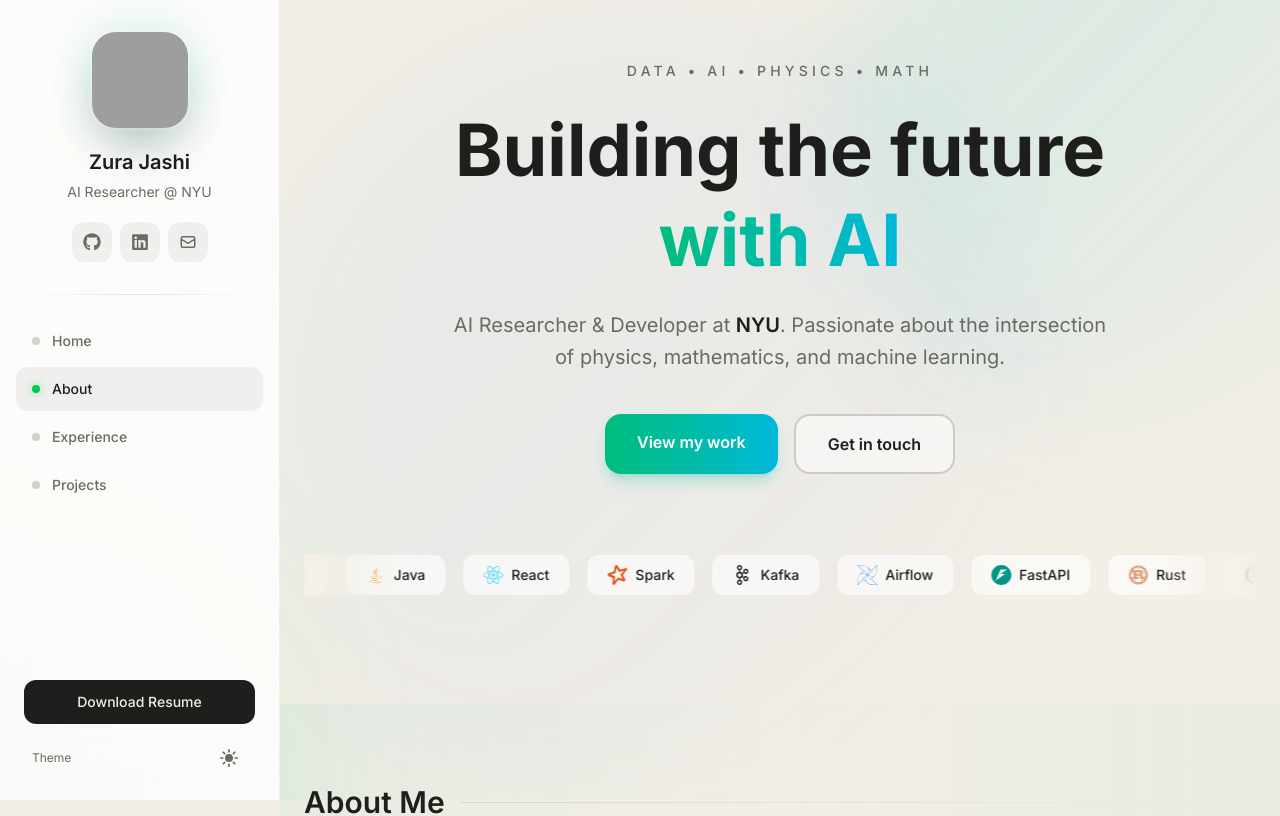
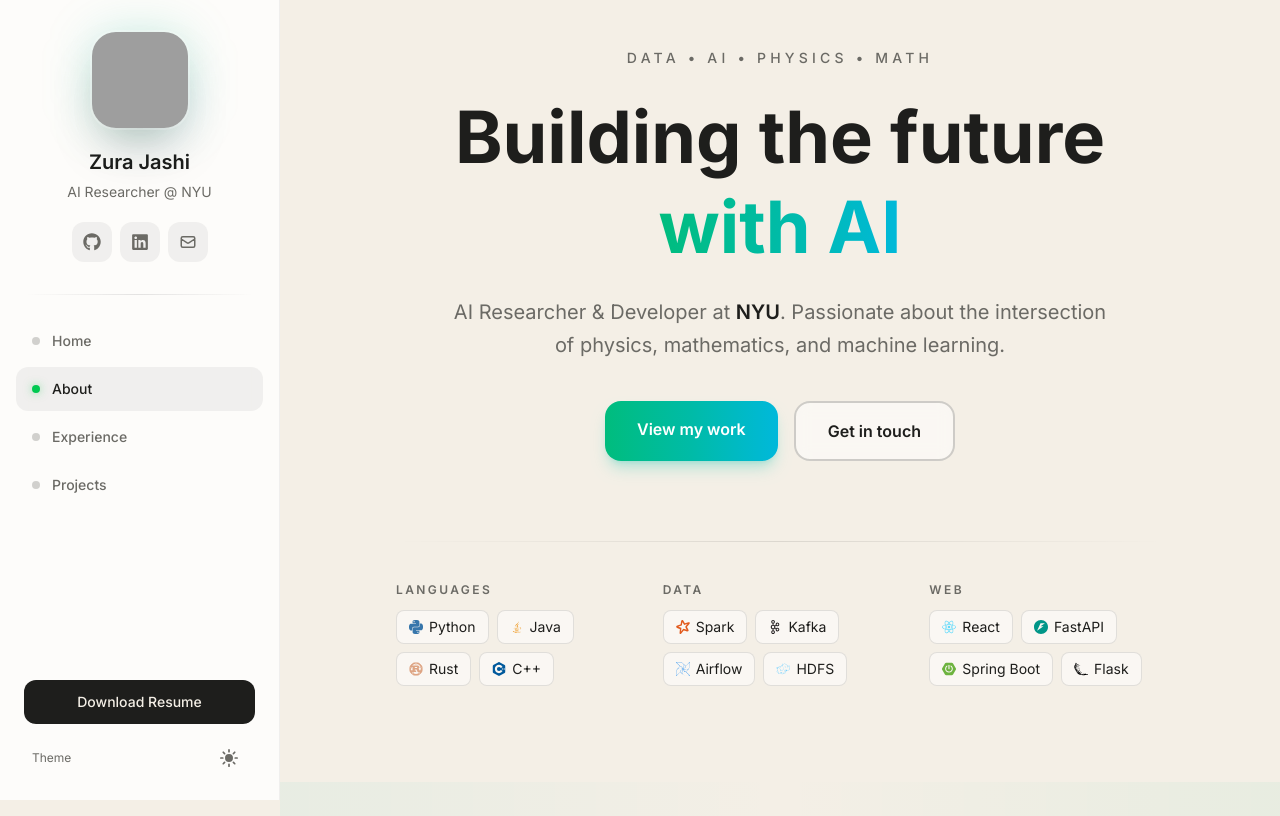
Before and after one commit to ZJashi/my-portfolio, a Next.js app: page / in a window 1280 px wide. Shown: the top 816 px of the page. Built offline with nearby package versions, Linux system fonts and the light colour scheme; grey boxes are pictures that could not be loaded.

Commit message:
change stuff

```diff
--- a/src/app/globals.css
+++ b/src/app/globals.css
@@ -6,20 +6,14 @@
 
 :root {
   --bg-main: #F4EFE6;
-  --bg-sidebar: rgba(244, 239, 230, 0.7);
   --ink: #1E1E1C;
   --stone: #6B6A65;
-  --accent: #1E1E1C;
-  --accent-muted: #6B6A65;
 }
 
 .dark {
   --bg-main: #1A1A1F;
-  --bg-sidebar: rgba(26, 26, 31, 0.9);
   --ink: #F5F5F4;
   --stone: #A8A8A6;
-  --accent: #F5F5F4;
-  --accent-muted: #A8A8A6;
 }
 
 html { scroll-behavior: smooth; }
--- a/src/app/page.tsx
+++ b/src/app/page.tsx
@@ -9,31 +9,9 @@ export const metadata = {
     "Personal portfolio of Zura Jashi - AI researcher at NYU, with expertise in data engineering, physics, and mathematics.",
 };
 
-function GradientOrb({ className }: { className: string }) {
-  return <div className={`absolute rounded-full blur-3xl animate-pulse ${className}`} />;
-}
-
 export default function HomePage() {
   return (
     <main className="relative overflow-x-hidden lg:pl-[280px]">
-      {/* Animated gradient orbs */}
-      <div className="fixed inset-0 -z-10 overflow-hidden pointer-events-none">
-        <GradientOrb className="-top-40 -right-40 w-[600px] h-[600px]
-          bg-linear-to-br from-teal-500/20 via-cyan-500/10 to-transparent
-          dark:from-teal-500/10 dark:via-cyan-500/5
-          [animation-duration:8s]" />
-
-        <GradientOrb className="-bottom-40 -left-40 w-[500px] h-[500px]
-          bg-linear-to-tr from-emerald-500/15 via-green-500/10 to-transparent
-          dark:from-emerald-500/10 dark:via-green-500/5
-          [animation-duration:10s] [animation-delay:2s]" />
-
-        <GradientOrb className="top-1/2 left-1/2 -translate-x-1/2 -translate-y-1/2 w-[800px] h-[800px]
-          bg-linear-to-br from-sky-500/5 via-blue-500/5 to-transparent
-          dark:from-sky-500/5 dark:via-blue-500/3
-          [animation-duration:12s] [animation-delay:4s]" />
-      </div>
-
       {/* Hero */}
       <section className="relative">
         <div className="max-w-5xl mx-auto px-6 pt-12 pb-24">
--- a/src/components/Sidebar.tsx
+++ b/src/components/Sidebar.tsx
@@ -17,7 +17,6 @@ export default function Sidebar() {
   const {
     isOpen,
     setIsOpen,
-    isHovered,
     setIsHovered,
     activeSection,
     handleNavClick,
--- a/src/components/home/Hero.tsx
+++ b/src/components/home/Hero.tsx
@@ -2,8 +2,8 @@
 
 import { motion } from "framer-motion";
 import { TECH } from "@/lib/tech";
-import { skills } from "@/lib/skills";
-import { slideUp } from "@/lib/animations";
+import { skillGroups } from "@/lib/skills";
+import { slideUp, staggerContainer, staggerItem } from "@/lib/animations";
 
 export default function Hero() {
   return (
@@ -11,7 +11,7 @@ export default function Hero() {
       id="hero"
       className="min-h-[70vh] flex flex-col items-center justify-center relative"
     >
-      {/* Main content - centered */}
+      {/* Main content */}
       <div className="text-center max-w-3xl">
         <motion.p
           {...slideUp}
@@ -82,32 +82,48 @@ export default function Hero() {
         </motion.div>
       </div>
 
-      {/* Skills marquee */}
+      {/* Skills — grouped */}
       <motion.div
         {...slideUp}
         transition={{ duration: 0.8, delay: 0.5 }}
-        className="mt-20 w-full relative overflow-hidden"
+        className="mt-20 w-full max-w-3xl"
       >
-        <div className="absolute left-0 top-0 bottom-0 w-24 bg-linear-to-r from-(--bg-main) to-transparent z-10" />
-        <div className="absolute right-0 top-0 bottom-0 w-24 bg-linear-to-l from-(--bg-main) to-transparent z-10" />
+        <div className="h-px bg-linear-to-r from-transparent via-black/10 dark:via-white/10 to-transparent mb-10" />
 
-        <div className="flex gap-4 animate-scroll-left">
-          {[...skills, ...skills].map((key, index) => {
-            const tech = TECH[key];
-            return (
-              <div
-                key={`${key}-${index}`}
-                className="flex items-center gap-2 px-5 py-2.5 rounded-xl
-                           border border-black/5 dark:border-white/10
-                           bg-white/60 dark:bg-white/5 backdrop-blur-sm
-                           hover:border-teal-500/30 hover:bg-teal-500/5
-                           transition-all duration-300 shrink-0"
+        <div className="grid grid-cols-1 sm:grid-cols-3 gap-8">
+          {skillGroups.map((group, gi) => (
+            <div key={group.label}>
+              <p className="text-xs font-semibold tracking-[0.2em] uppercase text-(--stone) mb-3">
+                {group.label}
+              </p>
+              <motion.div
+                initial="hidden"
+                whileInView="show"
+                viewport={{ once: true }}
+                variants={staggerContainer}
+                transition={{ delayChildren: gi * 0.1 }}
+                className="flex flex-wrap gap-2"
               >
-                <tech.Icon size={20} style={{ color: tech.color }} />
-                <span className="text-sm font-medium text-(--ink)">{tech.name}</span>
-              </div>
-            );
-          })}
+                {group.keys.map((key) => {
+                  const tech = TECH[key];
+                  return (
+                    <motion.span
+                      key={key}
+                      variants={staggerItem}
+                      className="flex items-center gap-1.5 px-3 py-1.5 rounded-lg text-sm
+                                 border border-black/10 dark:border-white/10
+                                 bg-white/50 dark:bg-white/5
+                                 text-(--ink) transition-colors duration-200
+                                 hover:bg-white/80 dark:hover:bg-white/10"
+                    >
+                      <tech.Icon size={14} style={{ color: tech.color }} />
+                      {tech.name}
+                    </motion.span>
+                  );
+                })}
+              </motion.div>
+            </div>
+          ))}
         </div>
       </motion.div>
     </section>
--- a/src/components/home/Skills.tsx
+++ /dev/null
@@ -1,59 +0,0 @@
-"use client";
-
-import { motion } from "framer-motion";
-import { TECH } from "@/lib/tech";
-import { skills } from "@/lib/skills";
-import { SectionHeader } from "@/components/ui/SectionHeader";
-import { fadeUp } from "@/lib/animations";
-
-const cardClass =
-  "group flex items-center gap-3 px-5 py-3 rounded-xl shrink-0 \
-border border-black/10 dark:border-white/10 \
-bg-white/50 dark:bg-white/5 \
-hover:bg-white/80 dark:hover:bg-white/10 \
-hover:shadow-lg hover:scale-105 \
-transition-all duration-300";
-
-function SkillCard({ techKey, index }: { techKey: keyof typeof TECH; index: number }) {
-  const tech = TECH[techKey];
-  return (
-    <motion.div
-      {...fadeUp}
-      transition={{ duration: 0.3, delay: Math.min(index * 0.05, 0.5) }}
-      className={cardClass}
-    >
-      <tech.Icon size={24} style={{ color: tech.color }} />
-      <span className="text-sm font-medium text-(--ink)">{tech.name}</span>
-    </motion.div>
-  );
-}
-
-export default function Skills() {
-  const reversed = [...skills].reverse();
-
-  return (
-    <section id="skills" className="space-y-8">
-      <SectionHeader title="Skills" />
-
-      <div className="relative overflow-hidden py-8">
-        {/* Fade edges */}
-        <div className="absolute left-0 top-0 bottom-0 w-20 bg-linear-to-r from-(--bg-main) to-transparent z-10" />
-        <div className="absolute right-0 top-0 bottom-0 w-20 bg-linear-to-l from-(--bg-main) to-transparent z-10" />
-
-        {/* Row 1 — scrolling left */}
-        <div className="flex gap-6 mb-6 animate-scroll-left">
-          {[...skills, ...skills].map((key, i) => (
-            <SkillCard key={`${key}-a-${i}`} techKey={key} index={i} />
-          ))}
-        </div>
-
-        {/* Row 2 — scrolling right */}
-        <div className="flex gap-6 animate-scroll-right">
-          {[...reversed, ...reversed].map((key, i) => (
-            <SkillCard key={`${key}-b-${i}`} techKey={key} index={i} />
-          ))}
-        </div>
-      </div>
-    </section>
-  );
-}
--- a/src/components/sidebar/SidebarProfile.tsx
+++ b/src/components/sidebar/SidebarProfile.tsx
@@ -36,21 +36,24 @@ export function SidebarProfile() {
         transition={{ duration: 0.6, delay: 0.2 }}
         className="flex items-center justify-center gap-2 mt-5"
       >
-        {socialLinks.map((link) => (
+        {socialLinks.map(({ label, href, icon: Icon }) => {
+          const external = href.startsWith("http");
+          return (
             <a
-            key={link.label}
-            href={link.href}
-            target={link.href.startsWith("http") ? "_blank" : undefined}
-            rel={link.href.startsWith("http") ? "noopener noreferrer" : undefined}
+              key={label}
+              href={href}
+              target={external ? "_blank" : undefined}
+              rel={external ? "noopener noreferrer" : undefined}
               className="w-10 h-10 rounded-xl flex items-center justify-center
                          bg-black/5 dark:bg-white/10
                          hover:bg-black/10 dark:hover:bg-white/15 hover:scale-110
                          text-(--stone) hover:text-(--ink)
                          transition-all duration-300"
             >
-            <link.icon size={18} />
+              <Icon size={18} />
             </a>
-        ))}
+          );
+        })}
       </motion.div>
     </div>
   );
--- a/src/hooks/useSidebar.ts
+++ b/src/hooks/useSidebar.ts
@@ -16,7 +16,6 @@ export function useSidebar() {
   return {
     isOpen,
     setIsOpen,
-    isHovered,
     setIsHovered,
     activeSection,
     handleNavClick,
--- a/src/lib/projects.ts
+++ b/src/lib/projects.ts
@@ -6,7 +6,6 @@ export type Project = {
   heroLabel?: string;
   preview: string;
   previewDark?: string;
-  tags: string[];
   tech?: TechKey[];
   github: string;
   company?: string;
@@ -20,7 +19,6 @@ export const projects: Project[] = [
       "End-to-end data pipeline for real-time offer processing and analytics.",
     heroLabel: "Data Engineering",
     preview: "/offers-hub.png",
-    tags: ["Python", "Spark", "PostgreSQL", "Kafka", "Airflow"],
     tech: ["python", "spark", "postgres", "kafka", "airflow"],
     github: "https://github.com/ZJashi",
     company: "Bank of Georgia",
@@ -32,7 +30,6 @@ export const projects: Project[] = [
     heroLabel: "Web Development",
     preview: "/portfolio-dark.png",
     previewDark: "/portfolio-light.png",
-    tags: ["Next.js", "TypeScript", "Tailwind CSS", "React"],
     tech: ["nextjs", "typescript", "tailwind", "react"],
     github: "https://github.com/ZJashi/my-portfolio",
     isPersonal: true,
--- a/src/lib/skills.ts
+++ b/src/lib/skills.ts
@@ -1,16 +1,21 @@
 import type { TechKey } from "@/lib/tech";
 
-export const skills: TechKey[] = [
-  "python",
-  "java",
-  "react",
-  "spark",
-  "kafka",
-  "airflow",
-  "fastapi",
-  "rust",
-  "cpp",
-  "springboot",
-  "hdfs",
-  "flask",
+export type SkillGroup = {
+  label: string;
+  keys: TechKey[];
+};
+
+export const skillGroups: SkillGroup[] = [
+  {
+    label: "Languages",
+    keys: ["python", "java", "rust", "cpp"],
+  },
+  {
+    label: "Data",
+    keys: ["spark", "kafka", "airflow", "hdfs"],
+  },
+  {
+    label: "Web",
+    keys: ["react", "fastapi", "springboot", "flask"],
+  },
 ];
```
Lines whose indentation alone changed are shown as unchanged.
